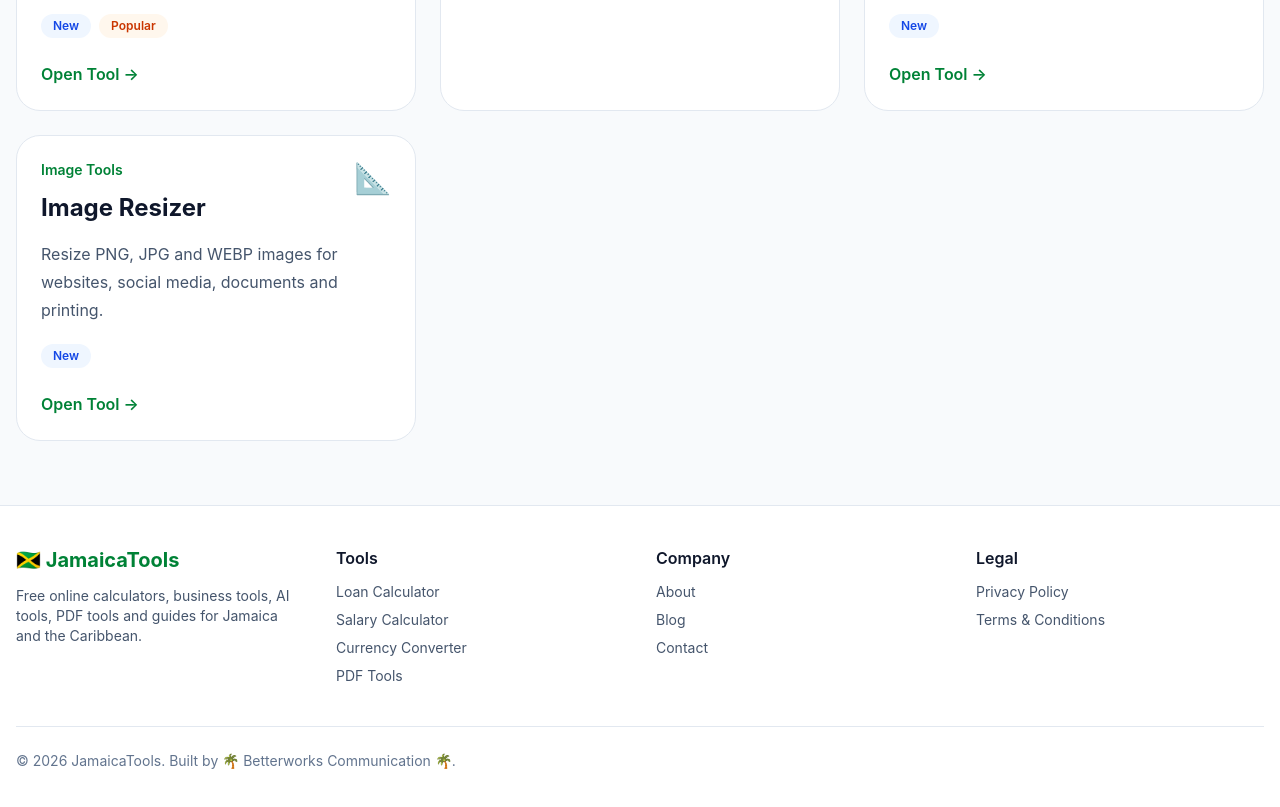
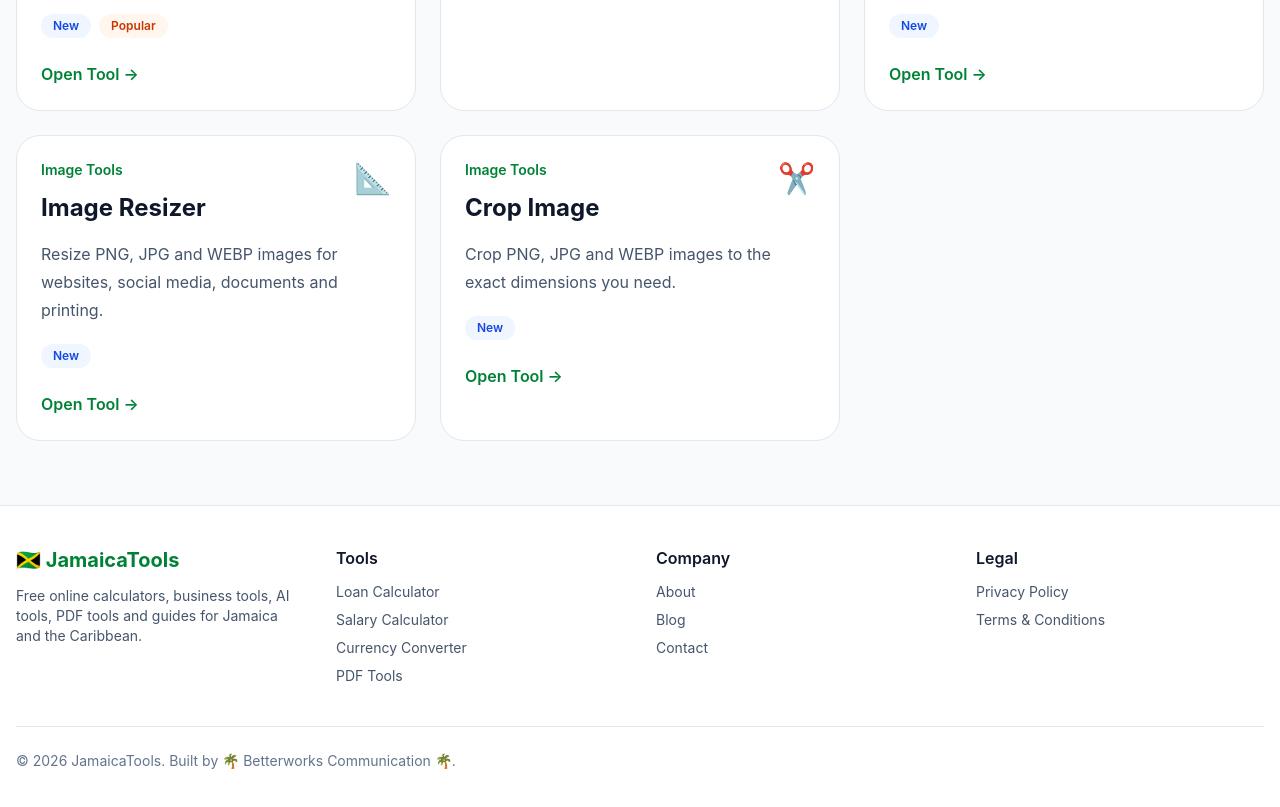
Before and after one commit to Movieslists02/jamaicatools, a React (Vite) app: page /tools in a window 1280 px wide. Shown: the part 1260-2067 px from the top of the page. Built offline with nearby package versions, Linux system fonts and the light colour scheme.

Commit message:
feat: add crop image tool page

```diff
--- /dev/null
+++ b/src/components/tools/images/ImageCropper.jsx
@@ -0,0 +1,29 @@
+import ImageWorkspace from "./ImageWorkspace";
+
+const ACCEPTED_IMAGE_TYPES = [
+  "image/png",
+  "image/jpeg",
+  "image/webp",
+];
+
+const MAX_IMAGE_SIZE = 10 * 1024 * 1024;
+
+function ImageCropper() {
+  return (
+    <ImageWorkspace
+      title="Crop Image"
+      headerTitle="✂️ Crop Image"
+      headerSubtitle="Crop images to the exact area you need."
+      actionLabel="Crop Image"
+      uploadTitle="Drag and drop your image here"
+      uploadDescription="Upload a PNG, JPG/JPEG, or WEBP image up to 10 MB."
+      browseLabel="Browse Image"
+      previewTitle="Original Image"
+      detailsTitle="Image Information"
+      acceptedTypes={ACCEPTED_IMAGE_TYPES}
+      maxFileSize={MAX_IMAGE_SIZE}
+    />
+  );
+}
+
+export default ImageCropper;
--- a/src/data/tools.js
+++ b/src/data/tools.js
@@ -271,6 +271,35 @@ seoDescription:
       "background-remover",
     ],
   },
+
+  {
+    id: 11,
+    slug: "crop-image",
+    title: "Crop Image",
+    category: "Image Tools",
+    description:
+      "Crop PNG, JPG and WEBP images to the exact dimensions you need.",
+    icon: "✂️",
+    featured: false,
+    popular: false,
+    new: true,
+    keywords: [
+      "crop image",
+      "image cropper",
+      "crop png",
+      "crop jpg",
+      "crop webp",
+      "photo crop",
+    ],
+    seoTitle: "Free Image Cropper | JamaicaTools",
+    seoDescription:
+      "Crop PNG, JPG and WEBP images online with precision.",
+    relatedTools: [
+      "image-resizer",
+      "image-compressor",
+      "background-remover",
+    ],
+  },
 ];
 
 export default tools;
--- a/src/pages/ToolDetails.jsx
+++ b/src/pages/ToolDetails.jsx
@@ -11,6 +11,7 @@ import BackgroundRemover from "../components/tools/images/BackgroundRemover";
 import ImageCompressor from "../components/tools/images/ImageCompressor";
 import ImageConverter from "../components/tools/images/ImageConverter";
 import ImageResizer from "../components/tools/images/ImageResizer";
+import ImageCropper from "../components/tools/images/ImageCropper";
 
 const toolComponents = {
   "loan-calculator": LoanCalculator,
@@ -23,6 +24,7 @@ const toolComponents = {
   "image-compressor": ImageCompressor,
   "image-converter": ImageConverter,
   "image-resizer": ImageResizer,
+  "crop-image": ImageCropper,
 };
 
 function ToolDetails() {
```
